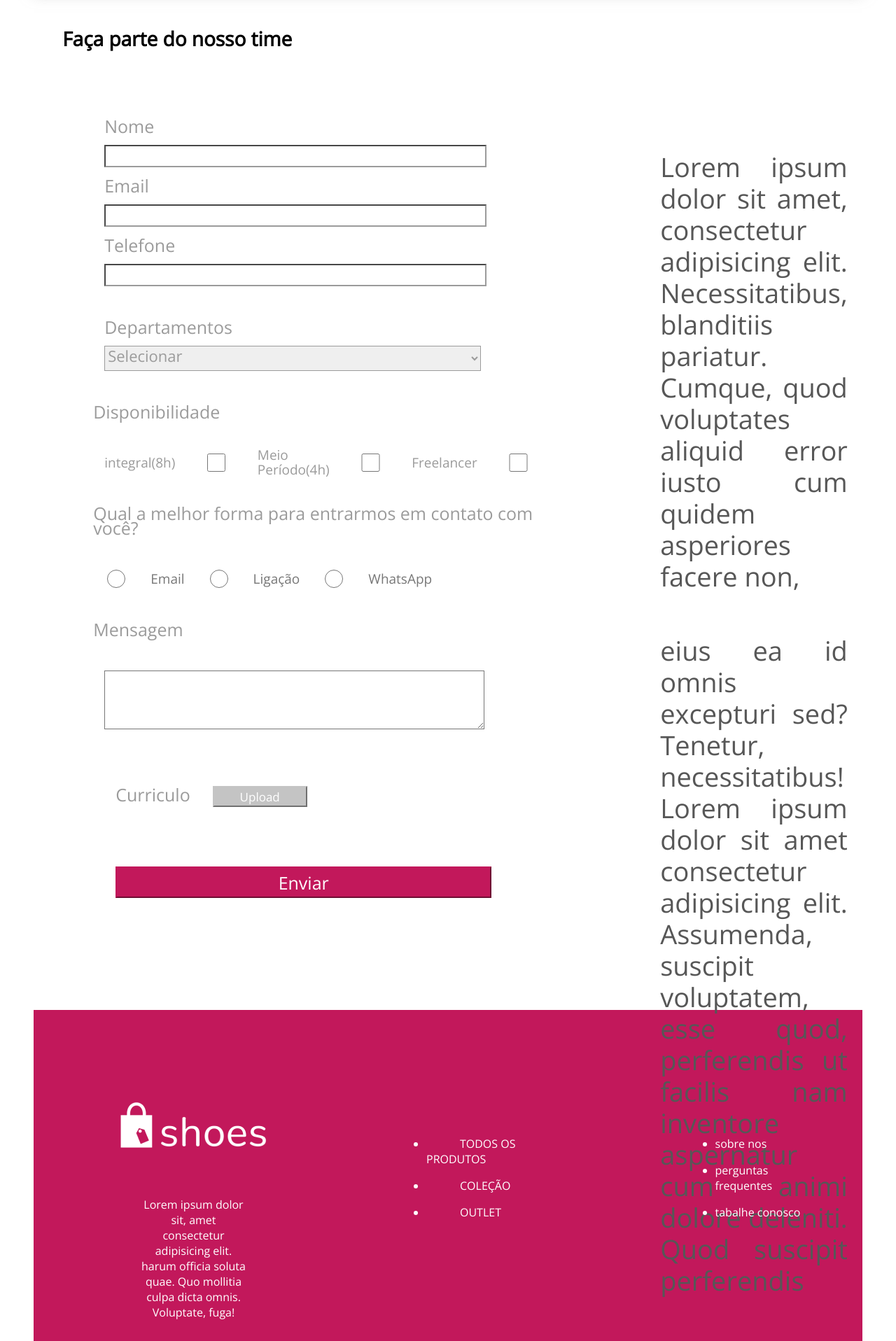
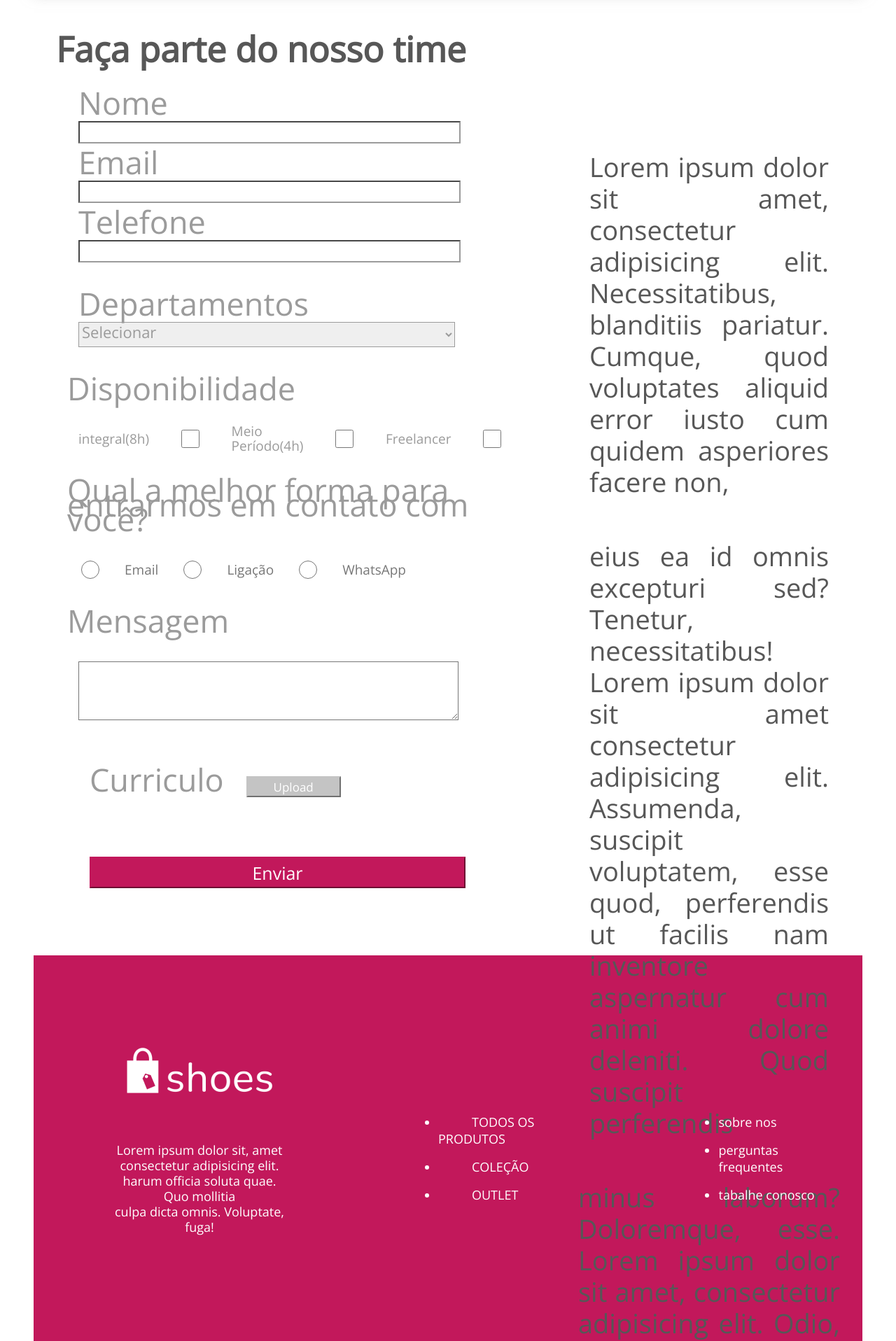
Before and after one commit to PedroVCS/projeto-Shoes-fomulario, a website: page index.html in a window 1280 px wide. Shown: the part 180-2096 px from the top of the page at 70% size. Drawn offline with nearby package versions, Linux system fonts and the light colour scheme.

Commit message:
repara footer

```diff
--- a/css/style.css
+++ b/css/style.css
@@ -48,10 +48,12 @@ main {
 
 .formulario h1{
     display: flex;
-    font-size: 28px;
+    font-size:50px;
     text-align: center;
-    flex-direction: column;
-   width: 400px;
+    color: #575757;;
+    justify-content: flex-start;
+
+
 
 
 }
@@ -59,17 +61,14 @@ main {
 .inf-formulario{
 
     display: flex;
-    margin: 5rem;
+    margin: 1rem;
     font-family: 'Roboto', sans-serif;
     font-style: normal;
     font-weight: 400;
-    font-size: 25px;
+    font-size: 45px;
     line-height: 21px;
     color: #9B9B9B;
     flex-direction: column;
-
-
-
 }
 .button input{
     font-size: 25px;
@@ -77,15 +76,13 @@ main {
 .inf-paragrafo{
     display: flex;
    margin-top: 180px;
-   /* width: 950px;
-   height: 800px; */
    font-size: 38px;
    font-family: 'Open Sans', sans-serif;
    line-height: 45px;
     text-align: justify;
     color: #575757;
- width: 950px;
- height: 900px;
+   width: 950px;
+   height: 900px;
 
 }
 
@@ -167,6 +164,7 @@ footer{
     align-items: center;
     justify-content: space-evenly;
     color: #FFFFFF;
+    font-size: 18px;
 }
 
 .rodape{
@@ -178,8 +176,9 @@ footer{
 }
 .rodape p{
   text-align: center;
-  width: 150px;
-  height: 100px;
+  width: 250px;
+  height: 200px;
+  line-height: 22px;
 }
 footer nav a {
    color: #FFFFFF;
--- a/index.html
+++ b/index.html
@@ -84,7 +84,7 @@
         <div class="rodape">
             <img src="img/shoes-logo-white-3 1.png"  alt="">
             <p>Lorem ipsum dolor sit, amet consectetur adipisicing elit.
-            harum officia soluta quae. Quo mollitia culpa dicta omnis. Voluptate, fuga!</p>
+            harum officia soluta quae. Quo mollitia <br> culpa dicta omnis. Voluptate, fuga!</p>
         </div>
         <div class="catergorias">
             <nav>
```
